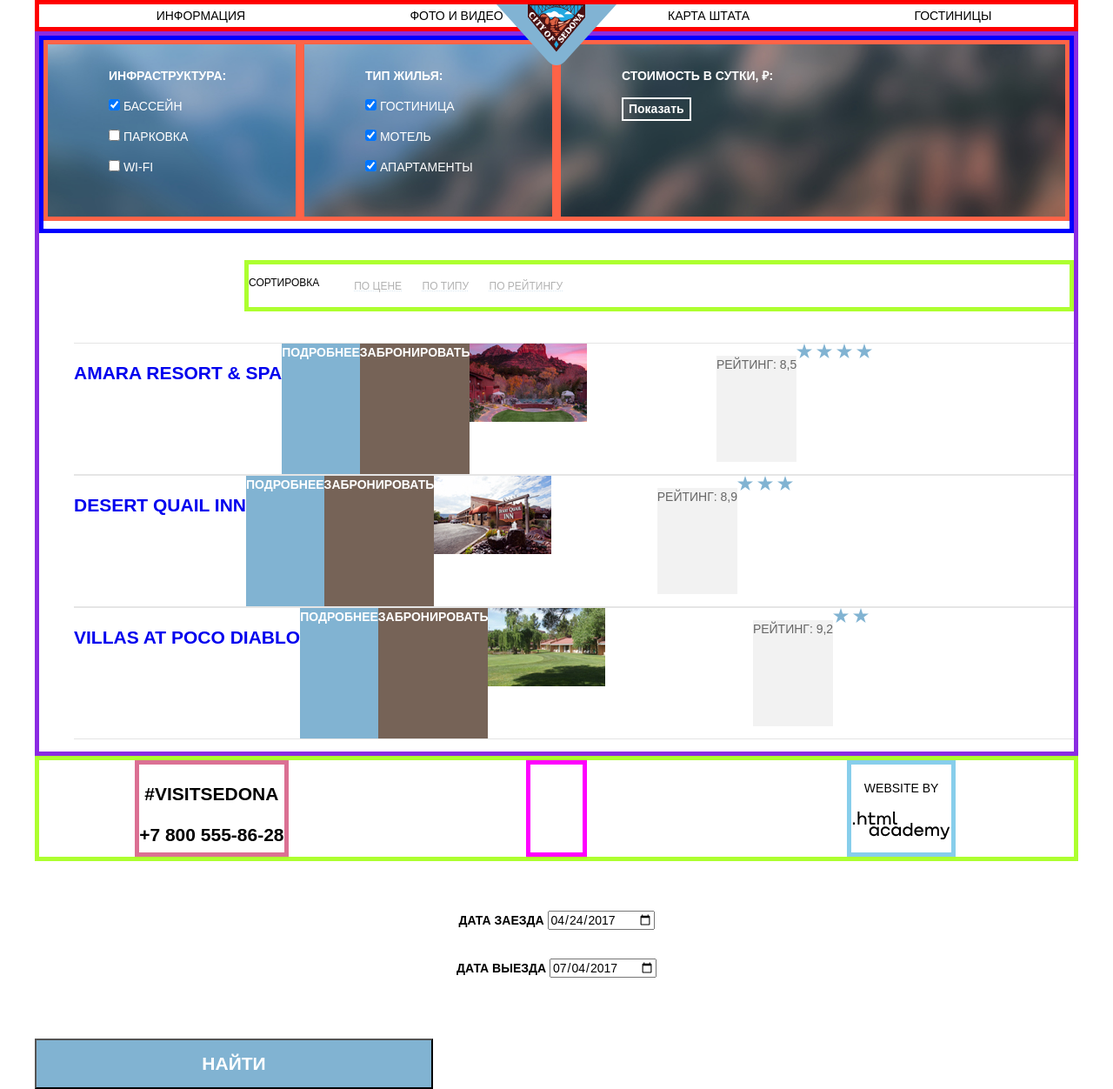
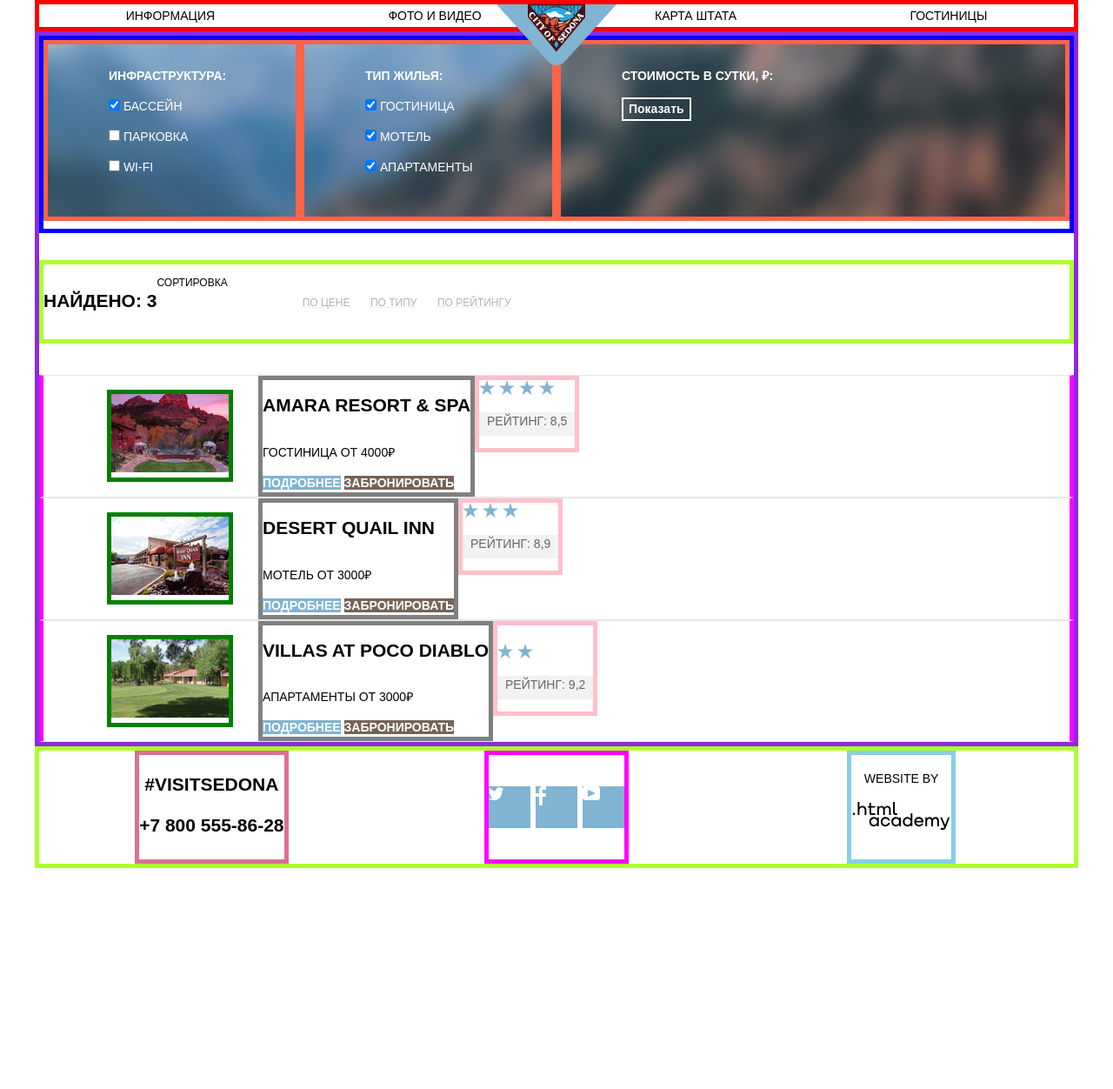
Before and after one commit to tkornilova/1763669-sedona-31, a plain HTML site: page catalog.html in a window 1280 px wide. Shown: the whole page at 87% size. After the commit the page ends 998 px from the top, so only its background shows below. Drawn offline with Linux system fonts and the light colour scheme.

Commit message:
Исправление гридов

```diff
--- a/catalog.html
+++ b/catalog.html
@@ -74,6 +74,7 @@
       <section class="container-sorting">
         <h2 class="hidden">Data sorting</h2>
         <div class="sorting">
+          <p class='sorting-found'>Найдено: 3</p>
           <p class="sorting-title">Сортировка</p>
           <ul class="sorting-list">
             <li class="sorting-item current-sorting"><a href="#">По цене</a></li>
@@ -83,45 +84,79 @@
         </div>
           <ul class="hotels-list">
             <li class="hotels-item">
+              <div class="column-image">
+                <img src="img/hotel-1.jpg" alt="Amara Resort & Spa hotel" width="135" height="90">
+              </div>
+              <div class="column-info">
                 <h3><a href="#" class="hotel-name">Amara Resort & Spa</a></h3>
+                  <div class="column-price">
+                    <p>Гостиница</p>
+                    <p>От 4000₽</p>
+                  </div>
+                  <div class="colunm-book">
                     <a class="button-details" href="#">Подробнее</a>
                     <a class="button-book" href="#">Забронировать</a>
-                <img src="img/hotel-1.jpg" alt="Amara Resort & Spa hotel" width="135" height="90">
-                <p>Гостиница</p>
-                <p>От 4000₽</p>
-                <p class="button-rating" >Рейтинг: 8,5</p>
+                  </div>
+              </div>
+              <div class="column-rating">
                 <div>
                   <img src="img/icon-star.svg" width="19" height="17" alt="Звёздочка рейтинга">
                   <img src="img/icon-star.svg" width="19" height="17" alt="Звёздочка рейтинга">
                   <img src="img/icon-star.svg" width="19" height="17" alt="Звёздочка рейтинга">
                   <img src="img/icon-star.svg" width="19" height="17" alt="Звёздочка рейтинга">
                 </div>
+                <p class="button-rating" >Рейтинг: 8,5</p>
+              </div>
             </li>
             <li class="hotels-item">
+              <div class="column-image">
+                <img src="img/hotel-2.jpg" alt="Desert Quail Inn motel" width="135" height="90">
+              </div>
+              <div class="column-info">
                 <h3><a href="#" class="hotel-name">Desert Quail Inn</a></h3>
+                  <div class="column-price">
+                    <p>Мотель</p>
+                    <p>От 3000₽</p>
+                  </div>
+                  <div class="colunm-book">
                     <a class="button-details" href="#">Подробнее</a>
                     <a class="button-book" href="#">Забронировать</a>
-                <img src="img/hotel-2.jpg" alt="Desert Quail Inn motel" width="135" height="90">
-                <p>Мотель</p>
-                <p>От 3000₽</p>
-                <p class="button-rating">Рейтинг: 8,9</p>
+                  </div>
+              </div>
+              <div class="column-rating">
                 <div>
                   <img src="img/icon-star.svg" width="19" height="17" alt="Звёздочка рейтинга">
                   <img src="img/icon-star.svg" width="19" height="17" alt="Звёздочка рейтинга">
                   <img src="img/icon-star.svg" width="19" height="17" alt="Звёздочка рейтинга">
                 </div>
+                <p class="button-rating" >Рейтинг: 8,9</p>
+              </div>
             </li>
+
+
+
+
             <li class="hotels-item">
+              <div class="column-image">
+                <img src="img/hotel-3.jpg" alt="Villas at Poco Diablo apartment" width="135" height="90">
+              </div>
+              <div class="column-info">
                 <h3><a href="#" class="hotel-name">Villas at Poco Diablo</a></h3>
+                  <div class="column-price">
+                    <p>Апартаменты</p>
+                    <p>От 3000₽</p>
+                  </div>
+                  <div class="colunm-book">
                     <a class="button-details" href="#">Подробнее</a>
                     <a class="button-book" href="#">Забронировать</a>
-                <img src="img/hotel-3.jpg" alt="Villas at Poco Diablo apartment" width="135" height="90">
-                <p>Апартаменты</p>
-                <p>От 2000₽</p>
-                <p class="button-rating">Рейтинг: 9,2</p>
+                  </div>
+              </div>
+              <div class="column-rating">>
                 <div>
                   <img src="img/icon-star.svg" width="19" height="17" alt="Звёздочка рейтинга">
                   <img src="img/icon-star.svg" width="19" height="17" alt="Звёздочка рейтинга">
+                </div>
+                <p class="button-rating" >Рейтинг: 9,2</p>
               </div>
             </li>
           </ul>
@@ -166,22 +201,6 @@
       </section>
   </footer>
 
-  <section class="modal">
-    <h2 class="hidden">Choose a hotel</h2>
-      <form class="booking-date" action="https://echo.htmlacademy.ru" method="post">
-        <p class="booking-date-in">
-          <label for="date-in">Дата заезда</label>
-          <input id="date-in" type="date" name="date" value="2017-04-24">
-        </p>
-        <p class="booking-date-out">
-          <label for="date-out">Дата выезда</label>
-          <input id="date-out" type="date" name="date" value="2017-07-04">
-        </p>
-        <!-- Выбор количества детей и взрослых -->
-      <button class="button-find" type="submit">Найти</button>>
-      </form>
-  </section>
-
 </body>
 
 </html>
--- a/style.css
+++ b/style.css
@@ -47,6 +47,7 @@ body {
   text-decoration: none;
   list-style: none;
   margin: 0;
+  padding: 0;
 }
 
 .site-navigation a {
@@ -132,6 +133,8 @@ body {
   line-height: 21px;
   color: var(--basic-white);
   text-align: center;
+  margin-bottom: 25px;
+  padding: 0;
 }
 
 .line-1-position-1 p {
@@ -140,7 +143,12 @@ body {
   line-height: 21px;
   color: var(--basic-white);
   text-align: center;
-  padding-top: 25px;
+  margin-bottom: 23px;
+  padding: 0;
+}
+
+.line-1-position-1 p:last-child {
+  margin-bottom: 0;
 }
 
 .line-1-position-2 {
@@ -213,6 +221,9 @@ body {
   font-weight: 700;
   line-height: 21px;
   color: var(--basic-white);
+  text-align: center;
+  margin-bottom: 25px;
+  padding: 0;
 }
 
 .line-3-position-2 p {
@@ -220,7 +231,13 @@ body {
   font-weight: 400;
   line-height: 21px;
   color: var(--basic-white);
-  padding-top: 25px;
+  text-align: center;
+  margin-bottom: 25px;
+  padding: 0;
+}
+
+.line-3-position-2 p:last-child {
+  margin-bottom: 0;
 }
 
 .line-4-features {
@@ -434,6 +451,11 @@ container-traveling-form img {
    border-bottom: none;
  }
 
+ .hotels-list{
+   padding: 0;
+   margin: 0;
+ }
+
  .hotels-list li {
    border-top: 1px solid var(--beige);
    border-bottom: 1px solid var(--beige);
@@ -443,32 +465,43 @@ container-traveling-form img {
  text-decoration: none;
  }
 
- .hotels-item {
-   display: flex;
- }
 
  .hotels-item  a {
   text-decoration: none;
   height: 150px;
 }
 
- .hotels-item h3 {
+ .hotel-name {
   font-size: 21px;
   font-weight: 700;
   line-height: 26px;
   color: var(--basic-black);
   background-color: transparent;
   text-align: left;
+  padding: 0;
+  margin-bottom: 7px;
  }
 
- .hotels-item h3:hover,
- .hotels-item h3:focus {
+ .hotel-name:hover,
+ .hotel-name:focus {
    color: var(--blue);
  }
 
- .hotels-item h3:active {
+ .hotel-name:active {
   color: var(--basic-black);
   opacity: 0.3;
+}
+
+.column-price {
+  font-size: 14px;
+  line-height: 21px;
+  font-weight: 400;
+  color: var(--basic-black);
+}
+
+.column-price p{
+  display: inline-block;
+
 }
 
 .button-rating {
@@ -478,6 +511,9 @@ container-traveling-form img {
   color: var(--gray);
   background-color: var(--extra-light-gray);
   text-align: center;
+
+  width: 110px;
+  height: 27px;
 }
 
  .button-details {
@@ -555,6 +591,26 @@ container-traveling-form img {
   margin-bottom: 36;
 }
 
+.socials-list {
+  display: flex;
+  padding: 0;
+  margin: 36px 0;
+  list-style: none;
+}
+
+.socials-item {
+  width: 48px;
+  height: 48px;
+  margin-right: 6px;
+  background-color: var(--blue);
+  vertical-align: center; /* Выравнивание не получилось. Пробовала еще justify-content и align-items */
+}
+
+.socials-item:last-child {
+  margin-right: 0;
+}
+
+
 .copyright {
   border: 5px solid skyblue;
   justify-self: center;
@@ -575,7 +631,6 @@ container-traveling-form img {
 .sorting {
   border: 5px solid greenyellow;
   display: flex;
-  margin-left: 236px;
   margin-top: 31px;
   margin-bottom: 36px;
   padding: 0;
@@ -585,12 +640,11 @@ container-traveling-form img {
   display: flex;
   width: 240px;
   justify-content: space-between;
+  margin-left: 46px;
+  align-self: center;
+
 }
 
-.hotels-list {
-  display: grid;
-  grid-template-rows: 1fr 1fr 1fr;
-}
 
 .modal-form {
   display: flex;
@@ -618,3 +672,55 @@ container-traveling-form img {
   height: 58px;
   text-transform: uppercase;
 }
+
+.hotels-item {
+  display: flex;
+  flex-direction: row;
+  border: 5px solid fuchsia;
+  padding: 0;
+  margin: 0;
+}
+
+.column-image {
+  size: 135px 90px;
+  align-self: center;
+  margin-left: 73px;
+  padding: 0;
+
+  border: 5px solid green;
+}
+
+.column-info {
+  display: flex;
+  flex-direction: column;
+  margin-left: 29px;
+
+  border: 5px solid gray;
+}
+
+.column-rating {
+  display: flex;
+  flex-direction: column;
+  justify-content: flex-end;
+  align-self: flex-start;
+
+  border: 5px solid pink;
+
+}
+
+.column-book {
+  display: flex;
+  width: 258px;
+  height: 27px;
+}
+
+.sorting-found {
+  font-size: 21px;
+  line-height: 26px;
+  font-weight: 700;
+  padding: 0;
+  marging-left: 73px;
+  margin-top: 29px;
+  margin-bottom: 31px;
+  color: var(--basic-black);
+}
```
Also changed, not shown: index.html (+1 -3 lines). Lines whose indentation alone changed are shown as unchanged.
